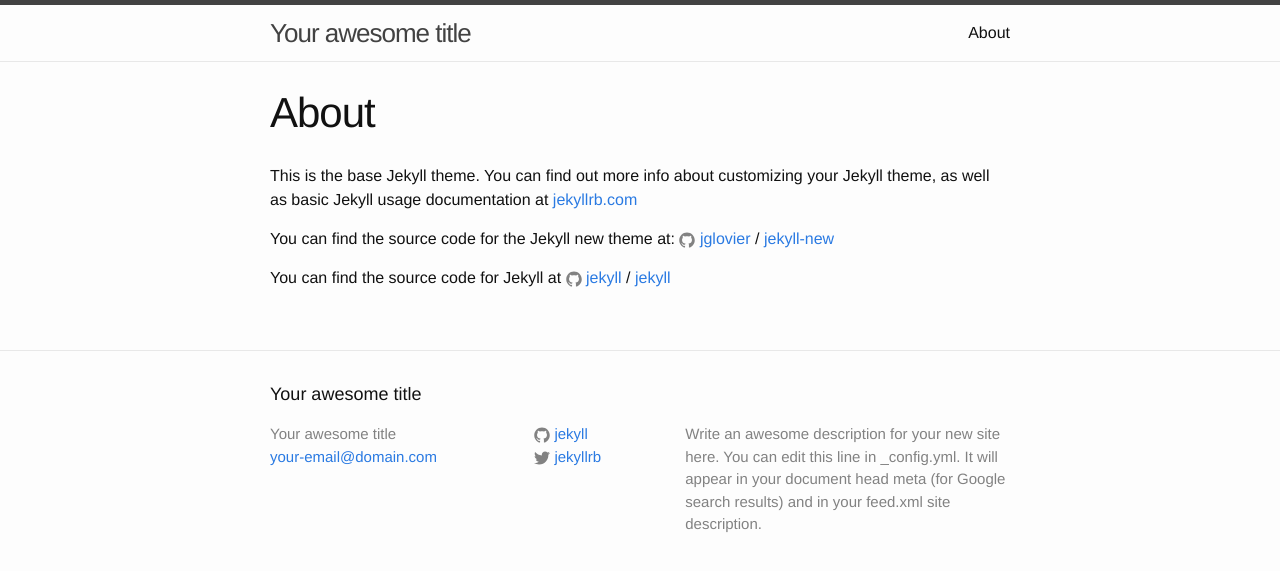
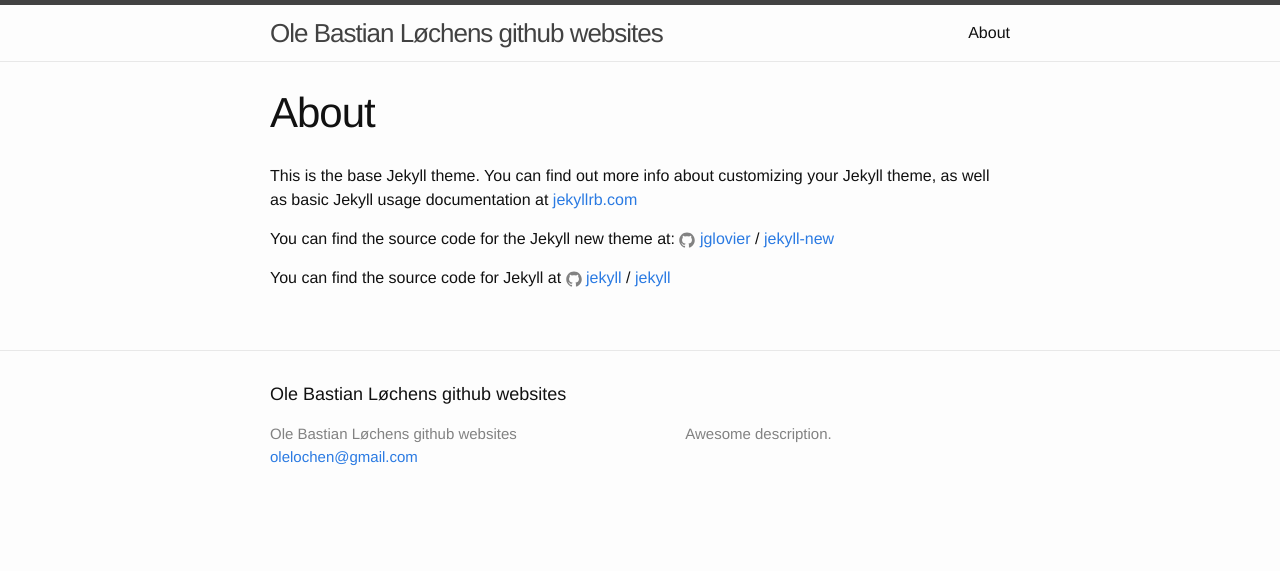
Before and after one commit to olebaba/olebaba.github.io, a Jekyll site: the page built from about.md, in a window 1280 px wide. Shown: the top 571 px of the page. Built offline with Jekyll 4.4.1, drawn with Linux system fonts in a browser that asks for light colours.

Commit message:
config file

```diff
--- a/_config.yml
+++ b/_config.yml
@@ -6,16 +6,14 @@
 # 'jekyll serve'. If you change this file, please restart the server process.
 
 # Site settings
-title: Your awesome title
-email: your-email@domain.com
+title: Ole Bastian Løchens github websites
+email: olelochen@gmail.com
 description: > # this means to ignore newlines until "baseurl:"
-  Write an awesome description for your new site here. You can edit this
-  line in _config.yml. It will appear in your document head meta (for
-  Google search results) and in your feed.xml site description.
-baseurl: "" # the subpath of your site, e.g. /blog
-url: "http://yourdomain.com" # the base hostname & protocol for your site
-twitter_username: jekyllrb
-github_username:  jekyll
+  Awesome description.
+baseurl: #"" # the subpath of your site, e.g. /blog
+url: #"http://yourdomain.com" # the base hostname & protocol for your site
+twitter_username: #jekyllrb
+github_username:  #jekyll
 
 # Build settings
 markdown: kramdown
```
